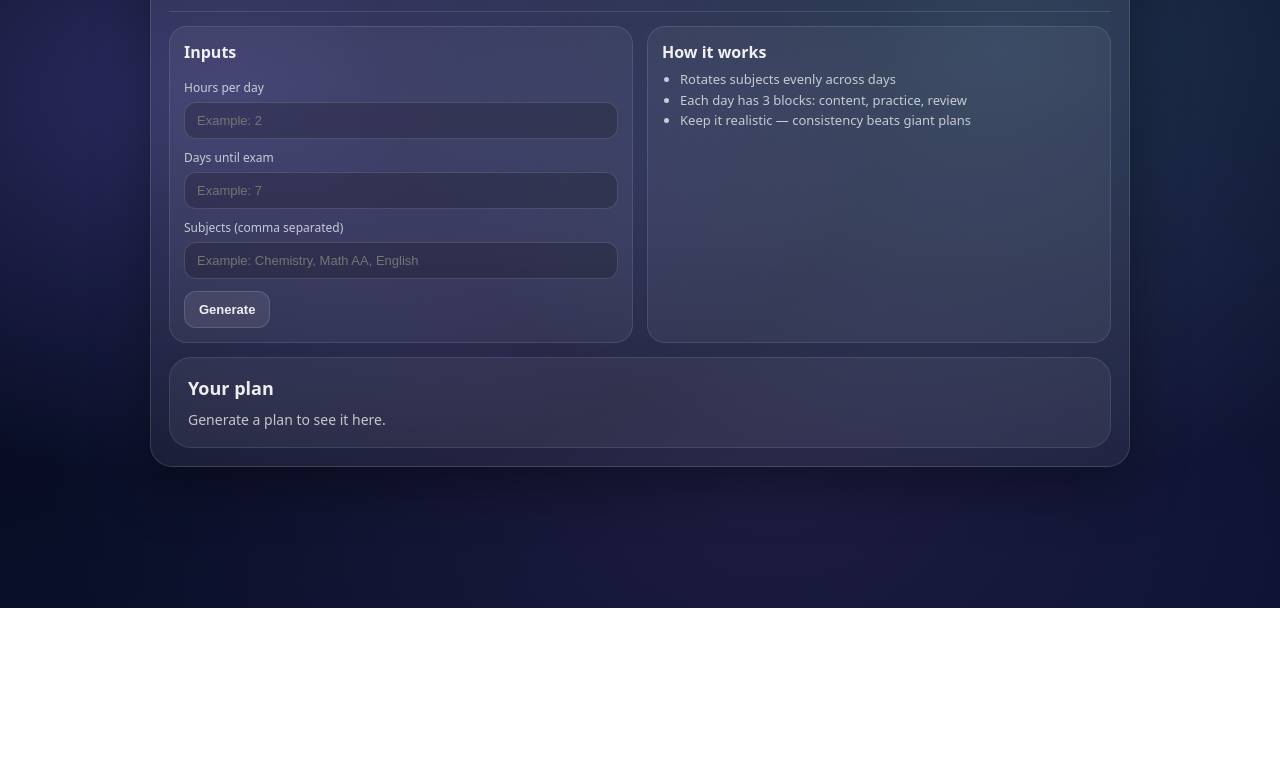
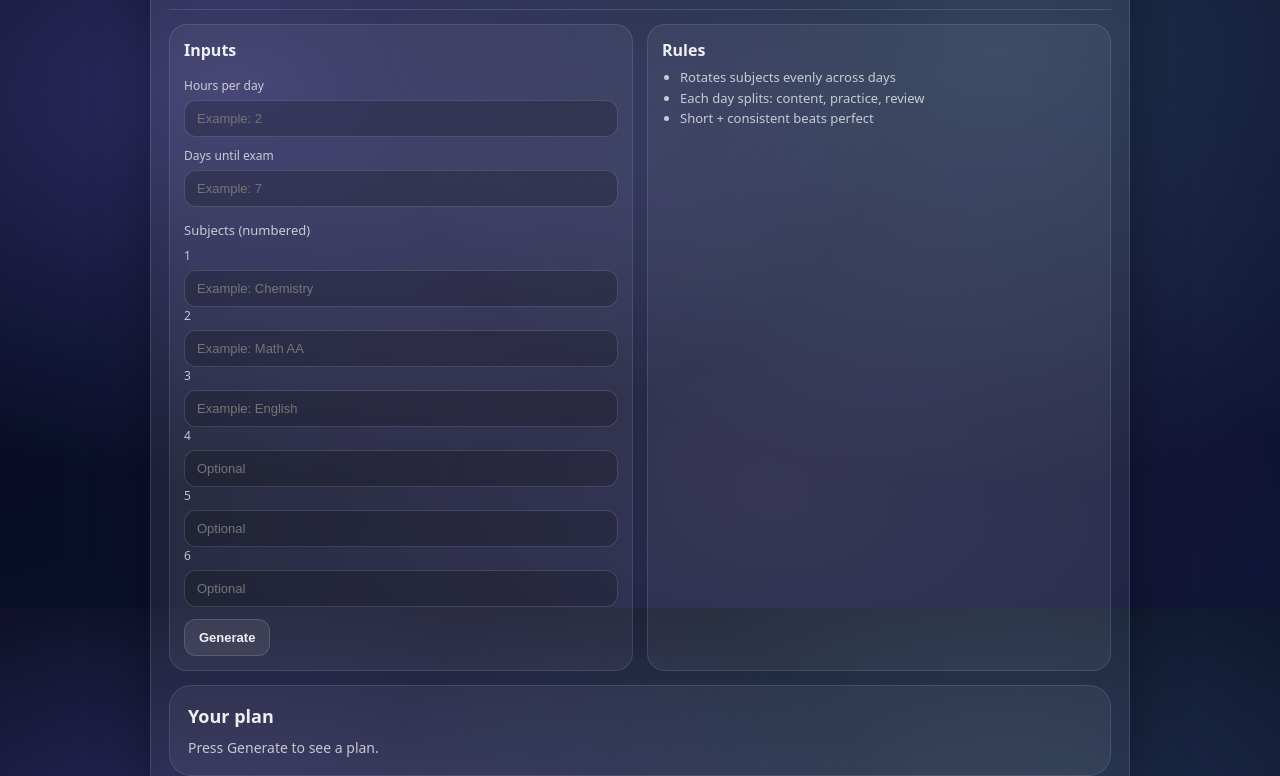
Before and after one commit to Hassannajmi83/ib-study-planner, a plain HTML site: page planner.html in a window 1280 px wide. Shown: the part 192-968 px from the top of the page. Before the commit the page ends 800 px from the top, so only its background shows below. Drawn offline with Linux system fonts and the light colour scheme.

Commit message:
Update planner.html

```diff
--- a/planner.html
+++ b/planner.html
@@ -24,8 +24,8 @@
 
   <main class="page-wrap">
     <section class="panel" style="max-width:980px; margin:18px auto; padding:18px;">
-      <h1 class="h1" style="font-size:38px; margin-bottom:8px;">Study Planner</h1>
-      <p class="sub">Generate a simple day-by-day plan based on your time and subjects.</p>
+      <h1 class="h1" style="font-size:38px; margin:0 0 8px;">Study Planner</h1>
+      <p class="sub" style="margin:0 0 14px;">Enter your time + subjects. Generate a simple day-by-day plan.</p>
 
       <div class="hr"></div>
 
@@ -43,10 +43,27 @@
           <label for="daysUntil">Days until exam</label>
           <input id="daysUntil" type="number" min="1" step="1" placeholder="Example: 7" />
 
-          <div style="height:10px;"></div>
+          <div style="height:14px;"></div>
 
-          <label for="planSubjects">Subjects (comma separated)</label>
-          <input id="planSubjects" type="text" placeholder="Example: Chemistry, Math AA, English" />
+          <p class="card-sub" style="margin:0 0 8px;">Subjects (numbered)</p>
+
+          <label for="subject1">1</label>
+          <input id="subject1" type="text" placeholder="Example: Chemistry" />
+
+          <label for="subject2">2</label>
+          <input id="subject2" type="text" placeholder="Example: Math AA" />
+
+          <label for="subject3">3</label>
+          <input id="subject3" type="text" placeholder="Example: English" />
+
+          <label for="subject4">4</label>
+          <input id="subject4" type="text" placeholder="Optional" />
+
+          <label for="subject5">5</label>
+          <input id="subject5" type="text" placeholder="Optional" />
+
+          <label for="subject6">6</label>
+          <input id="subject6" type="text" placeholder="Optional" />
 
           <div style="height:12px;"></div>
 
@@ -54,11 +71,11 @@
         </div>
 
         <div class="card">
-          <p class="card-title">How it works</p>
+          <p class="card-title">Rules</p>
           <ul class="card-sub" style="margin:0; padding-left:18px; line-height:1.6;">
             <li>Rotates subjects evenly across days</li>
-            <li>Each day has 3 blocks: content, practice, review</li>
-            <li>Keep it realistic — consistency beats giant plans</li>
+            <li>Each day splits: content, practice, review</li>
+            <li>Short + consistent beats perfect</li>
           </ul>
         </div>
       </div>
@@ -67,11 +84,12 @@
 
       <section class="panel-soft" style="padding:18px; border-radius:22px;">
         <h2 style="margin:0 0 10px; font-size:18px;">Your plan</h2>
-        <div id="planOutput" class="sub">Generate a plan to see it here.</div>
+        <div id="planOutput" class="sub">Press Generate to see a plan.</div>
       </section>
     </section>
   </main>
 
+  <!-- IMPORTANT: app.js must load on this page -->
   <script src="app.js" defer></script>
 </body>
 </html>
```
